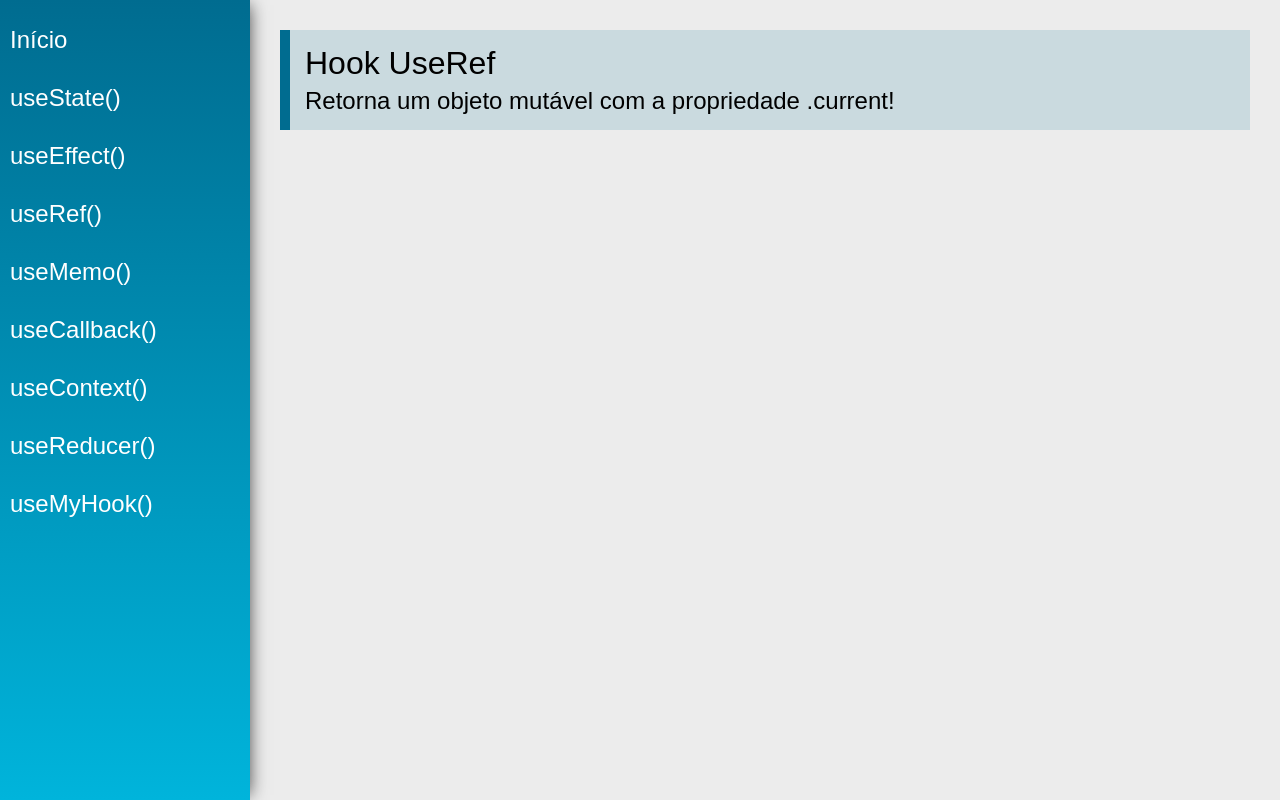
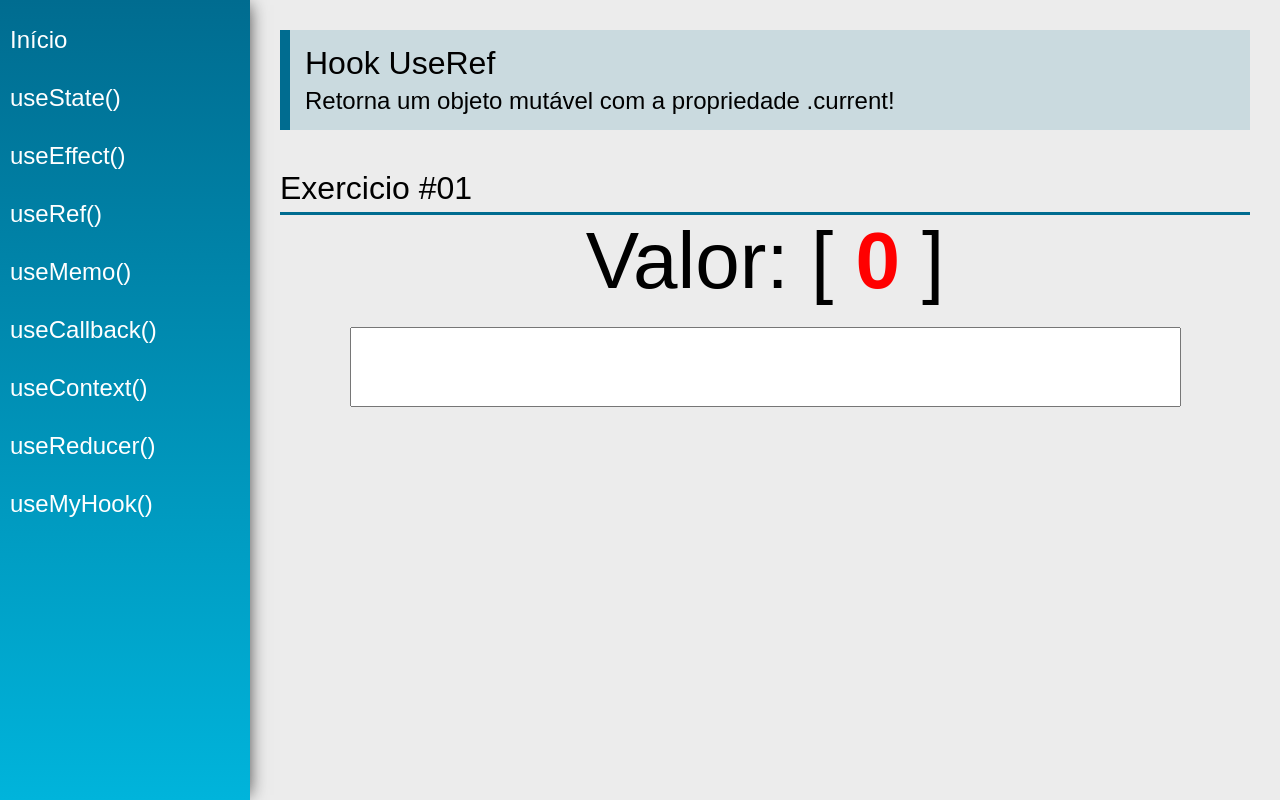
Before and after one commit to mrcomputer2018/hooks, a React (Create React App) app: page /useRef in a window 1280 px wide. Built offline with nearby package versions, Linux system fonts and the light colour scheme.

Commit message:
hooks useRef #01

```diff
--- a/src/views/examples/UseRef.jsx
+++ b/src/views/examples/UseRef.jsx
@@ -1,13 +1,38 @@
-import React from 'react'
+import React, { useState, useRef, useEffect } from 'react'
 import PageTitle from '../../components/layout/PageTitle'
+import SectionTitle from '../../components/layout/SectionTitle'
 
 const UseRef = (props) => {
+    const [value1,setValue1] = useState("")
+    //* Valor vai estar dentroo de .CURRENT
+    const count = useRef(0)
+
+    useEffect(function(){
+        count.current = count.current + 1
+    }, [value1])
+
     return (
         <div className="UseRef">
             <PageTitle
                 title="Hook UseRef"
                 subtitle="Retorna um objeto mutável com a propriedade .current!"
             />
+            <SectionTitle title="Exercicio #01" />
+            <div className="center">
+                <div>
+                    <span className="text">Valor: </span>
+                    <span className="text">{ value1 } [ </span>
+                    <span className="text red">{ count.current }</span>
+                    <span className="text"> ]</span>
+                </div>
+
+                <input
+                    type="text"
+                    className="input"
+                    value={ value1 }
+                    onChange={ event => setValue1(event.target.value) }
+                />
+            </div>
         </div>
     )
 }
```
